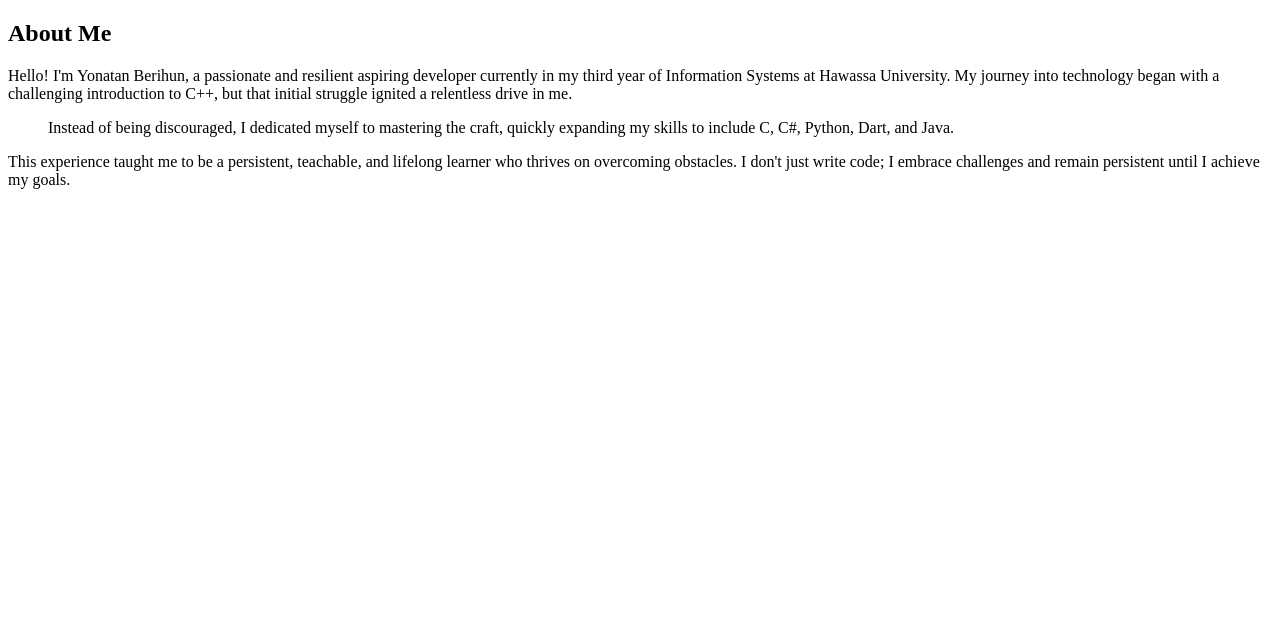
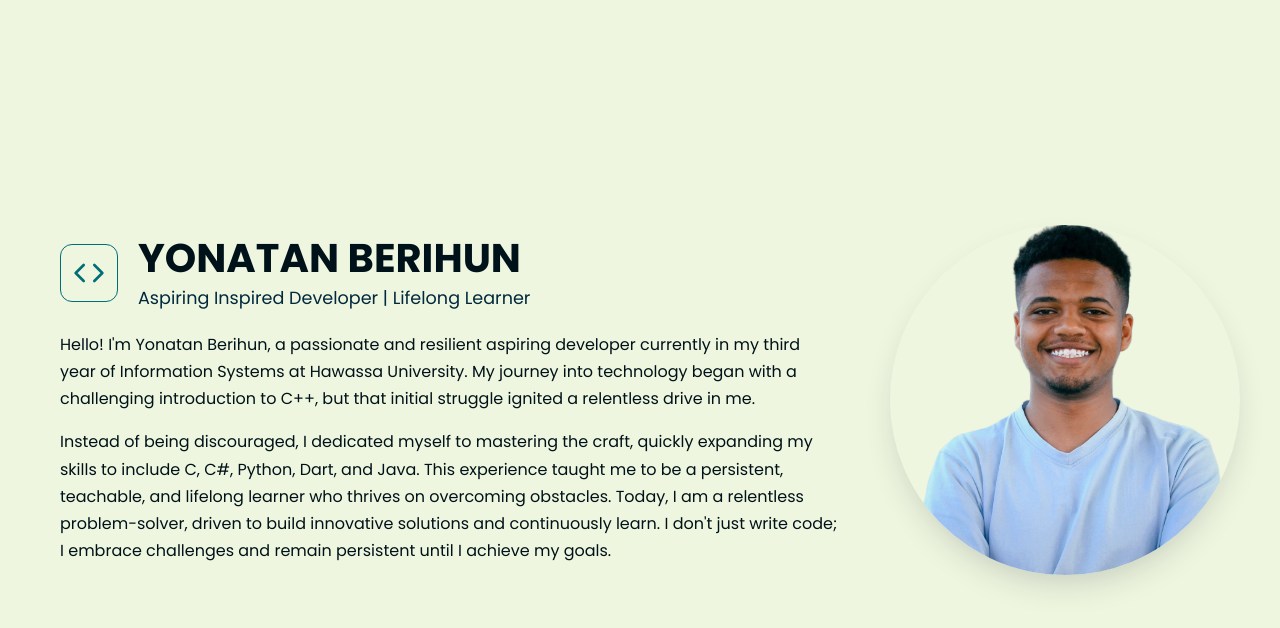
Before and after one commit to Yoni-Berihun/Yonatan-portfolio-challenge, a plain HTML site: page index.html in a window 1280 px wide. Drawn offline with Linux system fonts and the light colour scheme; files that its build step writes are made by us from their sources.

Commit message:
Update project content, restructure organization, and enhance appearance

```diff
--- a/css/style.css
+++ b/css/style.css
@@ -0,0 +1,120 @@
+:root {
+    --bg-color: #eff6e0;
+    --text-color: #001219;
+    --accent-color: #006d77;
+    --subtitle-color: #00293d;
+}
+
+body {
+    font-family: 'Poppins', sans-serif;
+    background-color: var(--bg-color);
+    color: var(--text-color);
+    margin: 0;
+    display: flex;
+    justify-content: center;
+    align-items: center;
+    min-height: 100vh;
+    padding: 20px;
+    box-sizing: border-box;
+}
+
+.intro-container {
+    display: flex;
+    flex-direction: row-reverse;
+    align-items: center;
+    gap: 50px;
+    max-width: 1200px;
+    width: 100%;
+}
+
+/* This container now just defines the shape and shadow for the image */
+.intro-image {
+    flex-basis: 350px;
+    height: 350px;
+    min-width: 350px;
+    border-radius: 50%; /* Makes the container a circle */
+    box-shadow: 0 15px 35px -10px rgba(0, 18, 25, 0.2);
+    /* The background-color is removed as it would be hidden */
+}
+
+/* This is where the image itself is styled to fit the container */
+.intro-image img {
+    width: 100%;  /* Changed: Makes the image fill the container horizontally */
+    height: 100%; /* Changed: Makes the image fill the container vertically */
+    border-radius: 50%; /* Makes the image a circle */
+    object-fit: cover;  /* Prevents the image from being stretched or distorted */
+}
+
+.intro-content {
+    flex-basis: 65%;
+}
+
+.intro-header {
+    display: flex;
+    align-items: center;
+    gap: 20px;
+    margin-bottom: 20px;
+}
+
+.intro-icon {
+    border: 1.5px solid var(--accent-color);
+    border-radius: 12px;
+    padding: 12px;
+    display: flex;
+    justify-content: center;
+    align-items: center;
+}
+
+.intro-icon svg {
+    width: 32px;
+    height: 32px;
+    stroke: var(--accent-color);
+}
+
+.intro-title h1 {
+    font-size: 2.5rem;
+    font-weight: 700;
+    margin: 0;
+    line-height: 1.1;
+    color: var(--text-color);
+}
+
+.intro-title p {
+    font-size: 1.1rem;
+    color: var(--subtitle-color);
+    margin: 5px 0 0 0;
+}
+
+.intro-bio p {
+    font-size: 1rem;
+    line-height: 1.7;
+    margin-bottom: 1em;
+}
+
+.intro-bio p:last-child {
+    margin-bottom: 0;
+}
+
+@media (max-width: 768px) {
+    .intro-container {
+        flex-direction: column;
+        align-items: center;
+        text-align: center;
+        gap: 30px;
+    }
+
+    .intro-image {
+        flex-basis: 280px;
+        height: 280px;
+        min-width: 280px;
+    }
+
+    .intro-header {
+        flex-direction: column;
+        gap: 15px;
+    }
+
+    .intro-bio {
+        text-align: left;
+    }
+}
--- a/index.html
+++ b/index.html
@@ -3,35 +3,44 @@
 <head>
     <meta charset="UTF-8">
     <meta name="viewport" content="width=device-width, initial-scale=1.0">
-    <title>About Me Section</title>
+    <title>Yonatan Berihun | Portfolio</title>
 
     <!-- Google Fonts -->
     <link rel="preconnect" href="https://fonts.googleapis.com">
     <link rel="preconnect" href="https://fonts.gstatic.com" crossorigin>
-    <link href="https://fonts.googleapis.com/css2?family=Oswald:wght@500&family=Roboto:wght@400;700&display=swap" rel="stylesheet">
+    <link href="https://fonts.googleapis.com/css2?family=Poppins:wght@400;600;700&display=swap" rel="stylesheet">
 
-    <!-- Make sure you have a style.css file linked -->
-    <link rel="stylesheet" href="style.css">
+    <!-- Correct path to your stylesheet -->
+    <link rel="stylesheet" href="css/style.css">
 </head>
 <body>
 
-<section id="about" class="about-section">
-    <div class="container">
-        <h2 class="section-title">About Me</h2>
+<section class="intro-section">
+    <div class="intro-container">
+        <!-- The image is still first in the HTML, but CSS will reverse the display order -->
+        <div class="intro-image">
+            <img src="images/profile-pic.png" alt="Portrait of Yonatan Berihun">
+        </div>
 
-        <div class="about-content">
-            <p>
-                Hello! I'm Yonatan Berihun, a passionate and resilient aspiring developer currently in my third year of Information Systems at Hawassa University. My journey into technology began with a challenging introduction to C++, but that initial struggle ignited a relentless drive in me.
-            </p>
+        <div class="intro-content">
+            <div class="intro-header">
+                <div class="intro-icon">
+                    <svg xmlns="http://www.w3.org/2000/svg" width="24" height="24" viewBox="0 0 24 24" fill="none" stroke="currentColor" stroke-width="2" stroke-linecap="round" stroke-linejoin="round"><polyline points="16 18 22 12 16 6"></polyline><polyline points="8 6 2 12 8 18"></polyline></svg>
+                </div>
+                <div class="intro-title">
+                    <h1>YONATAN BERIHUN</h1>
+                    <p>Aspiring Inspired Developer | Lifelong Learner</p>
+                </div>
+            </div>
 
-            <!-- This blockquote makes your key turning point stand out -->
-            <blockquote>
-                Instead of being discouraged, I dedicated myself to mastering the craft, quickly expanding my skills to include C, C#, Python, Dart, and Java.
-            </blockquote>
-
-            <p>
-                This experience taught me to be a persistent, teachable, and lifelong learner who thrives on overcoming obstacles. I don't just write code; I embrace challenges and remain persistent until I achieve my goals.
-            </p>
+            <div class="intro-bio">
+                <p>
+                    Hello! I'm Yonatan Berihun, a passionate and resilient aspiring developer currently in my third year of Information Systems at Hawassa University. My journey into technology began with a challenging introduction to C++, but that initial struggle ignited a relentless drive in me.
+                </p>
+                <p>
+                    Instead of being discouraged, I dedicated myself to mastering the craft, quickly expanding my skills to include C, C#, Python, Dart, and Java. This experience taught me to be a persistent, teachable, and lifelong learner who thrives on overcoming obstacles. Today, I am a relentless problem-solver, driven to build innovative solutions and continuously learn. I don't just write code; I embrace challenges and remain persistent until I achieve my goals.
+                </p>
+            </div>
         </div>
     </div>
 </section>
```
Also changed, not shown: images/profile-pic.jpg (deleted), images/profile-pic.png (added), 1 other file.
